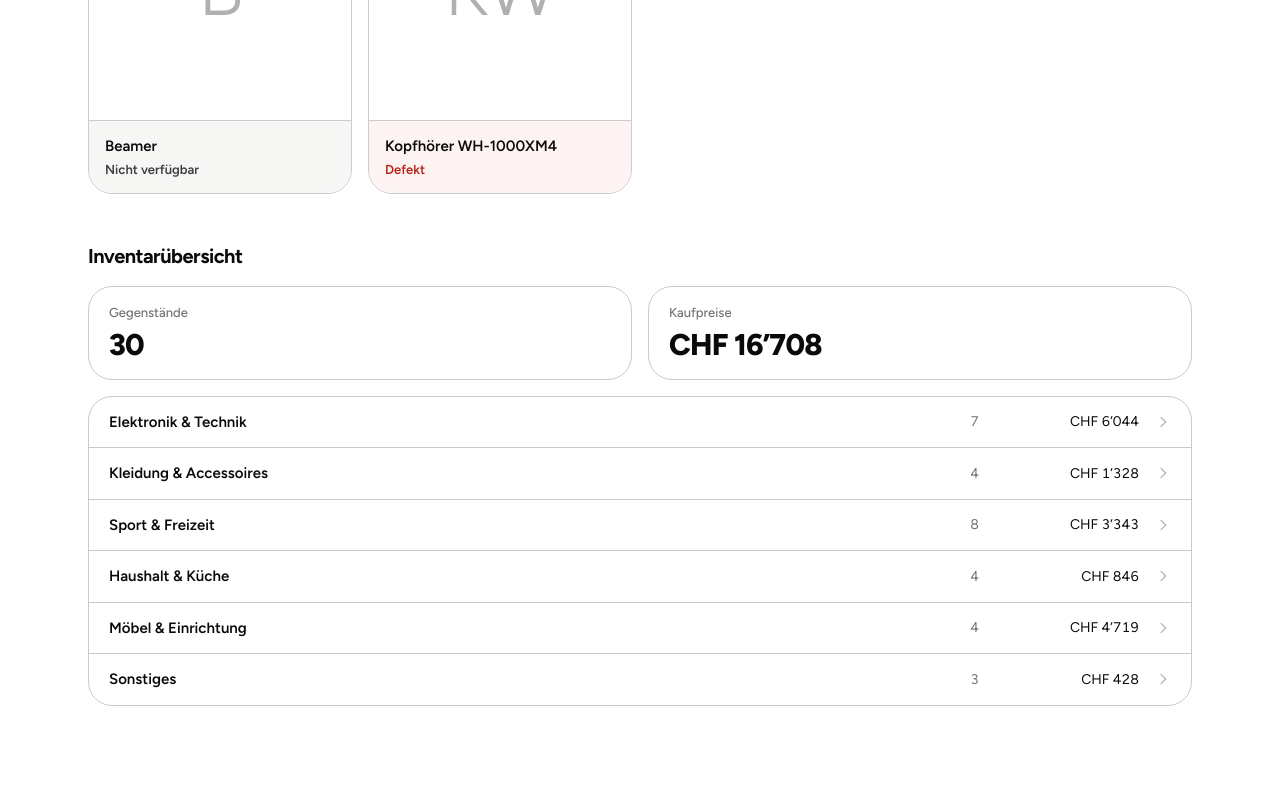
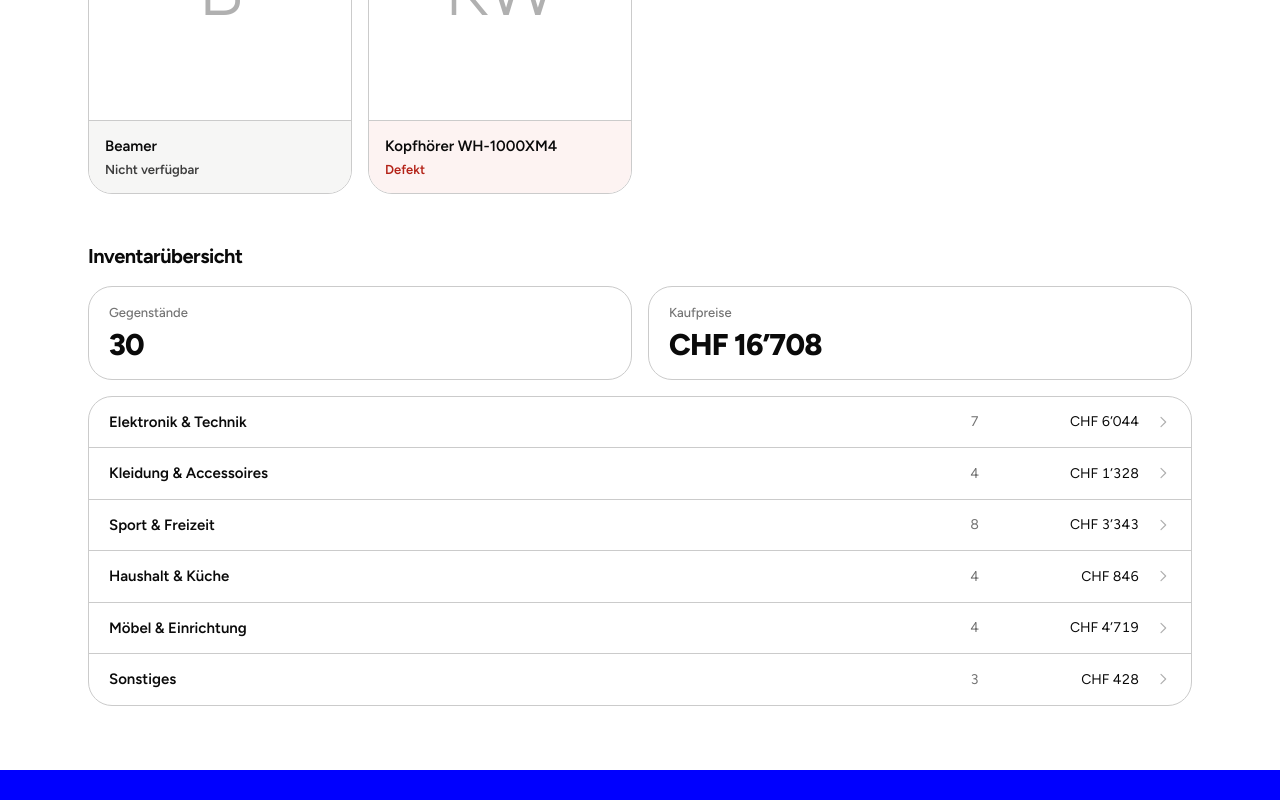
Before and after one commit to mrcldbrnr/web-app, a Next.js app: page / in a window 1280 px wide. Shown: the part 835-1635 px from the top of the page. Before the commit the page ends 1605 px from the top, so only its background shows below. Built offline with nearby package versions, Linux system fonts and the light colour scheme.

Commit message:
footer erstellt

```diff
--- a/src/app/layout.tsx
+++ b/src/app/layout.tsx
@@ -30,6 +30,9 @@ export default function RootLayout({ children }: LayoutProps<"/">) {
           <main className="mx-auto w-full max-w-6xl px-4 pt-6 pb-28 sm:px-6 sm:pt-8 md:pb-16">
             <InventoryGate>{children}</InventoryGate>
           </main>
+          <footer className="h-[30px] bg-brand" />
+          {/* Platzhalter, damit der Footer nicht hinter der fixen mobilen Navigation verschwindet. */}
+          <div aria-hidden className="h-[calc(4rem+env(safe-area-inset-bottom))] md:hidden" />
         </InventoryProvider>
       </body>
     </html>
```
